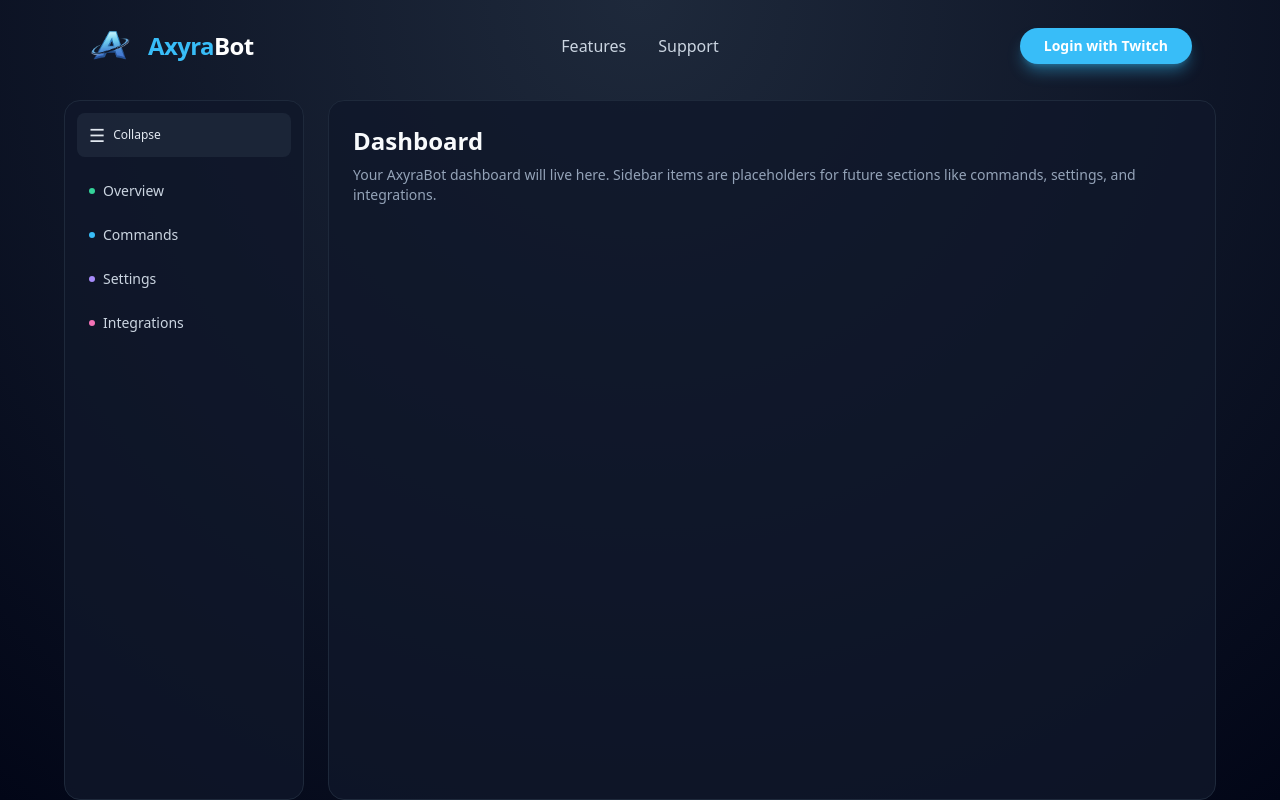
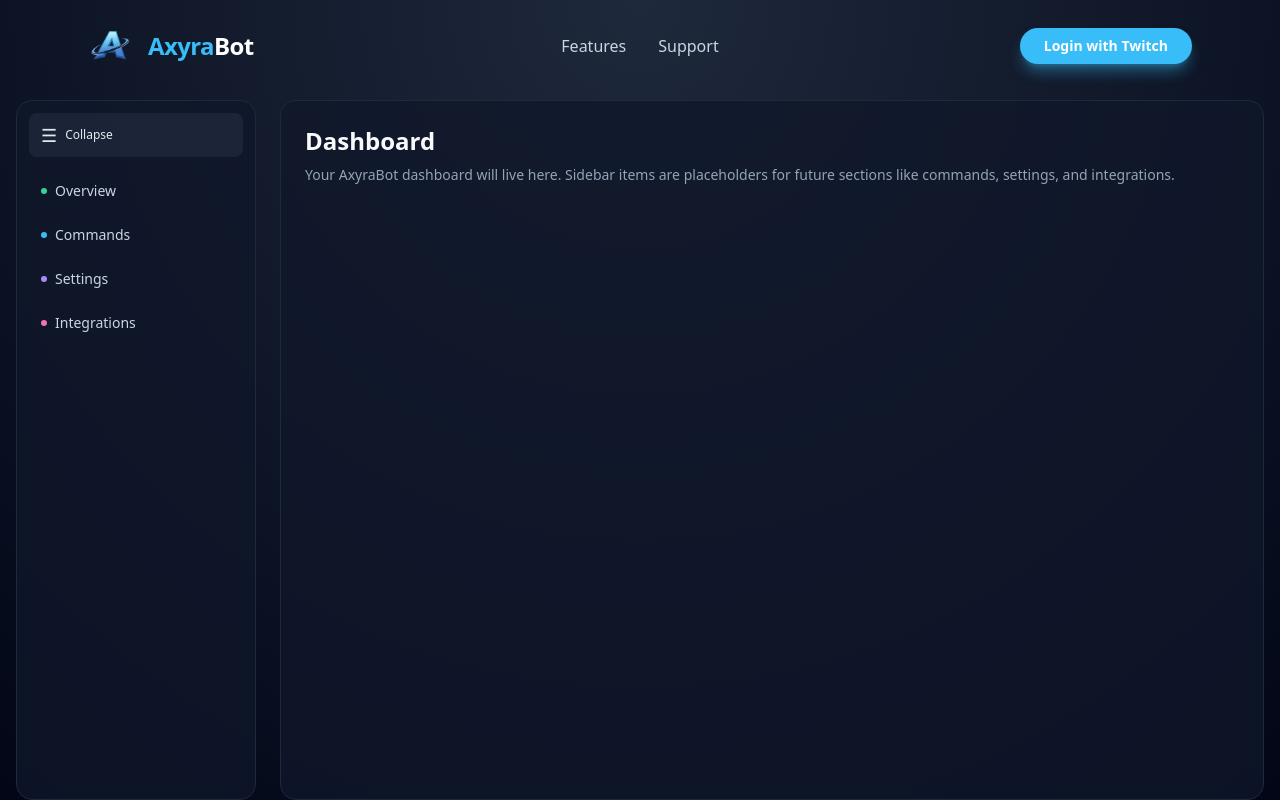
Before and after one commit to nopopcorn12312/AxyraBot, a Next.js app in the folder frontend/: page /dashboard in a window 1280 px wide. Built offline with nearby package versions, Linux system fonts and the light colour scheme; no server answers.

Commit message:
Changed width of hero and side bar on dashboard

```diff
--- a/frontend/app/dashboard/page.tsx
+++ b/frontend/app/dashboard/page.tsx
@@ -113,7 +113,7 @@
         </div>
       </header>
 
-      <div className="flex-1 flex w-full max-w-6xl mx-auto mt-8 gap-6">
+      <div className="flex-1 flex w-full mt-8 gap-6">
         <div
           className={`${sidebarOpen ? "w-60" : "w-16"} flex flex-col rounded-2xl border border-slate-800 bg-slate-900/80 p-3 transition-all duration-200`}
         >
```
